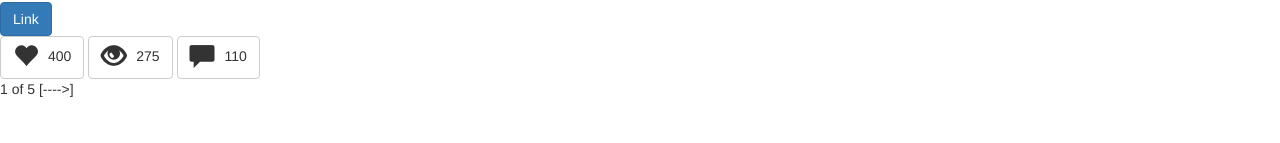
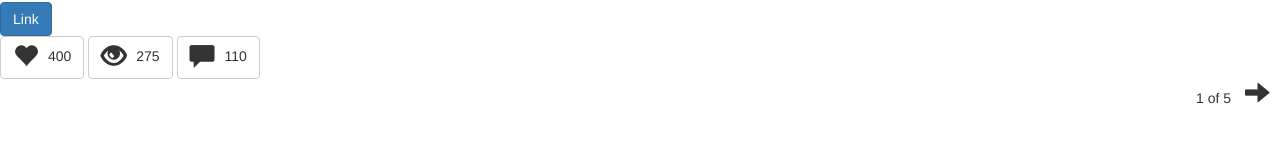
Before and after one commit to upRos3/responsive-design, a website: page index.html in a window 1280 px wide. Shown: the part 623-766 px from the top of the page. Drawn offline with nearby package versions, Linux system fonts and the light colour scheme.

Commit message:
Changes to styling and replaced text arrow with glyphicon. Commencing to add data to local storage.

```diff
--- a/index.css
+++ b/index.css
@@ -25,6 +25,10 @@
 
 .glyphicon.glyphicon-search {
   padding: 0px;
+}
+
+.glyphicon.glyphicon-arrow-right {
+  padding-left: 10px;
 }
 
 .interaction-button-text {
@@ -65,5 +69,6 @@ h1 {
   display: none;
 }
 
-.glyphicon {
+#page-number-nav {
+  float: right;
 }
--- a/index.html
+++ b/index.html
@@ -81,8 +81,10 @@
         <span class="interaction-button-text interaction-button-comment">110</span>
       </button>
     </div>
+    <!-- This will turn into a button later on with js to choose page number -->
     <div id="page-number-nav">
-      <span>1 of 5 [----&gt]</span>
+      <span id="page-number">1 of 5</span>
+      <span class="glyphicon glyphicon-arrow-right"></span>
     </div>
   </footer>
 </body>
```
